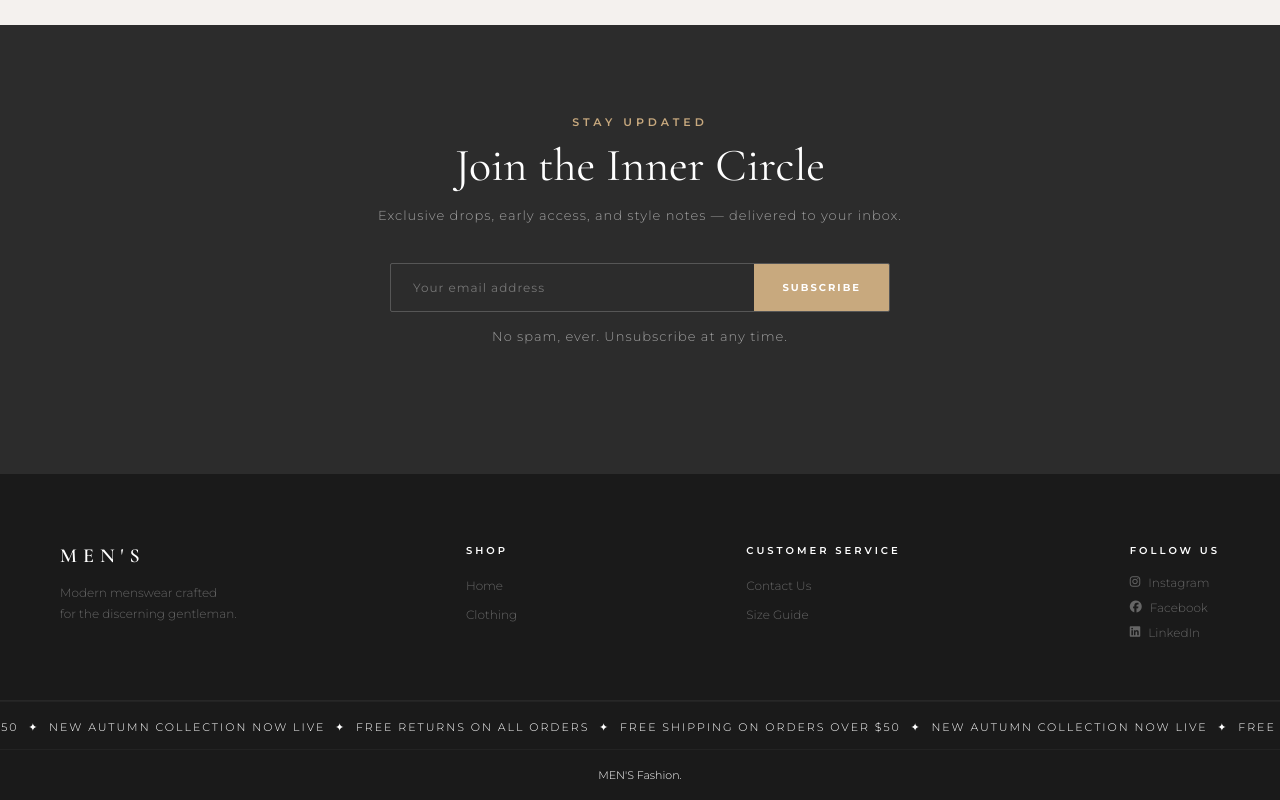
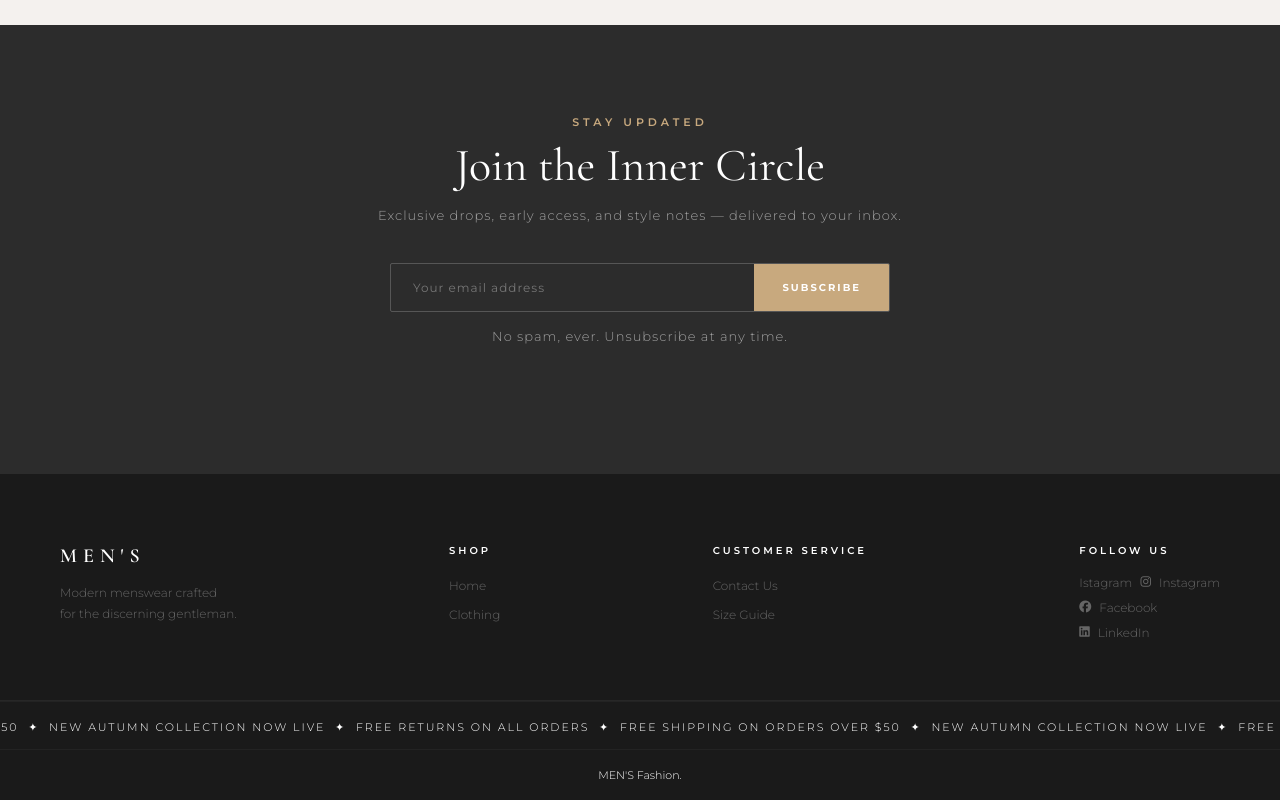
Before and after one commit to Samibunleap/MEN-S--Fashion, a plain HTML site: page index.html in a window 1280 px wide. Shown: the part 4270-5070 px from the top of the page. Drawn offline with nearby package versions, Linux system fonts and the light colour scheme.

Commit message:
Update index.html

```diff
--- a/index.html
+++ b/index.html
@@ -381,7 +381,7 @@
       <div class="footer-brand"><div class="logo">MEN'S</div><p>Modern menswear crafted<br>for the discerning gentleman.</p></div>
       <div class="footer-section"><h3>Shop</h3><ul class="list"><li><a href="index.html">Home</a></li><li><a href="clothing.html">Clothing</a></li></ul></div>
       <div class="footer-section"><h3>Customer Service</h3><ul class="list"><li><a href="contact.html">Contact Us</a></li><li><a href="#" onclick="openSizeModal()">Size Guide</a></li></ul></div>
-      <div class="footer-section"><h3>Follow Us</h3><ul class="social-icons"><li><a href="https://www.Instagram.com/"><i class="fab fa-instagram"></i> Instagram</a></li><li><a href="http://www.facebook.com/"><i class="fab fa-facebook"></i> Facebook</a></li><li><a href="https://www.LinkedIn.com/"><i class="fab fa-linkedin"></i> LinkedIn</a></li></ul></div>
+      <div class="footer-section"><h3>Follow Us</h3><ul class="social-icons"><li><a href="https://www.Instagram.com/">Istagram<i class="fab fa-instagram"></i> Instagram</a></li><li><a href="http://www.facebook.com/"><i class="fab fa-facebook"></i> Facebook</a></li><li><a href="https://www.LinkedIn.com/"><i class="fab fa-linkedin"></i> LinkedIn</a></li></ul></div>
     </div>
     <div class="footer-bottom">
       <div class="marquee-wrapper"><div class="marquee-track"><span>Free Shipping on Orders Over $50 &nbsp;&#10022;&nbsp; New Autumn Collection Now Live &nbsp;&#10022;&nbsp; Free Returns on All Orders &nbsp;&#10022;&nbsp; Free Shipping on Orders Over $50 &nbsp;&#10022;&nbsp; New Autumn Collection Now Live &nbsp;&#10022;&nbsp; Free Returns on All Orders &nbsp;&#10022;&nbsp;</span></div></div>
```
